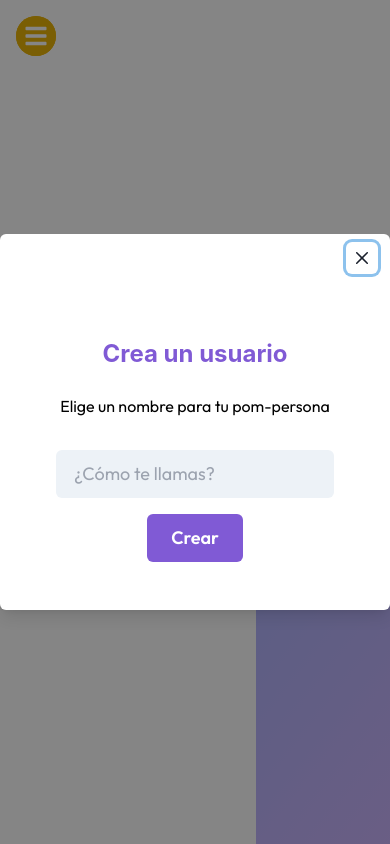
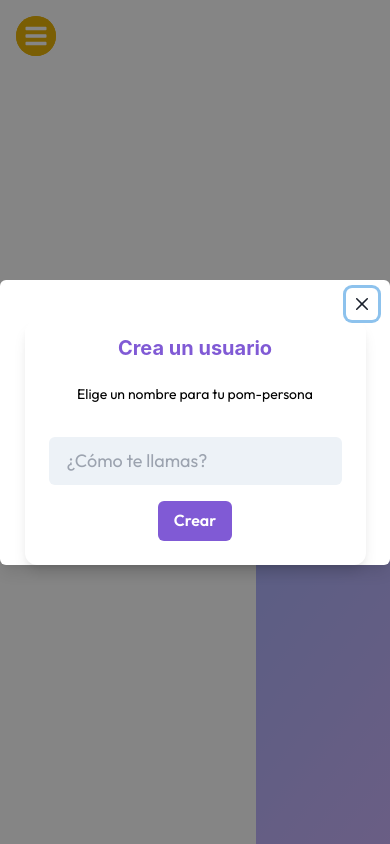
Before and after one commit to gabrielaspooky/Pomodoro, a Next.js app in the folder pomodoro-timer/: page / in a window 390 px wide. Shown: the top 844 px of the page. Built offline with nearby package versions, Linux system fonts and the light colour scheme; no server answers.

Commit message:
added responsive to usernameform

```diff
--- a/pomodoro-timer/components/ui/UserNameForm.jsx
+++ b/pomodoro-timer/components/ui/UserNameForm.jsx
@@ -18,18 +18,19 @@ const UserNameForm = () => {
   return (
     <Box
       bg="white"
-      p={10}
+      p={{ base: 4, md: 10 }} // Ajusta el padding para pantallas pequeñas y grandes
       rounded="xl"
-      maxW="md"
+      maxW={{ base: "90%", md: "md" }} // En pantallas pequeñas ocupa el 90% del ancho
       mx="auto"
-      mt={16}
+      mt={{ base: 10, md: 16 }} // Ajusta el margen superior para diferentes pantallas
       textAlign="center"
+      boxShadow="lg"
     >
-      <Heading mb={6} size="lg" color="purple.500">Crea un usuario</Heading>
-      <Text mb={6} color="black" fontSize="md">Elige un nombre para tu pom-persona</Text>
+      <Heading mb={6} size={{ base: "md", md: "lg" }} color="purple.500">Crea un usuario</Heading>
+      <Text mb={6} color="black" fontSize={{ base: "sm", md: "md" }}>Elige un nombre para tu pom-persona</Text>
 
       <form onSubmit={handleSubmit}>
-        <VStack spacing={4} p={4} py={2}>
+        <VStack spacing={4} p={{ base: 2, md: 4 }} py={2}>
           <Input
             value={username}
             onChange={(e) => setUsername(e.target.value)}
@@ -42,7 +43,7 @@ const UserNameForm = () => {
           <Button
             type="submit"
             colorScheme="purple"
-            size="lg"
+            size={{ base: "md", md: "lg" }} // Ajusta el tamaño del botón para pantallas pequeñas
           >
             Crear
           </Button>
@@ -53,7 +54,7 @@ const UserNameForm = () => {
       {message && (
         <Text
           mt={4}
-          fontSize="lg"
+          fontSize={{ base: "md", md: "lg" }}
           color={message.includes('bienvenida') ? 'green.500' : 'red.500'}
         >
           {message}
```
